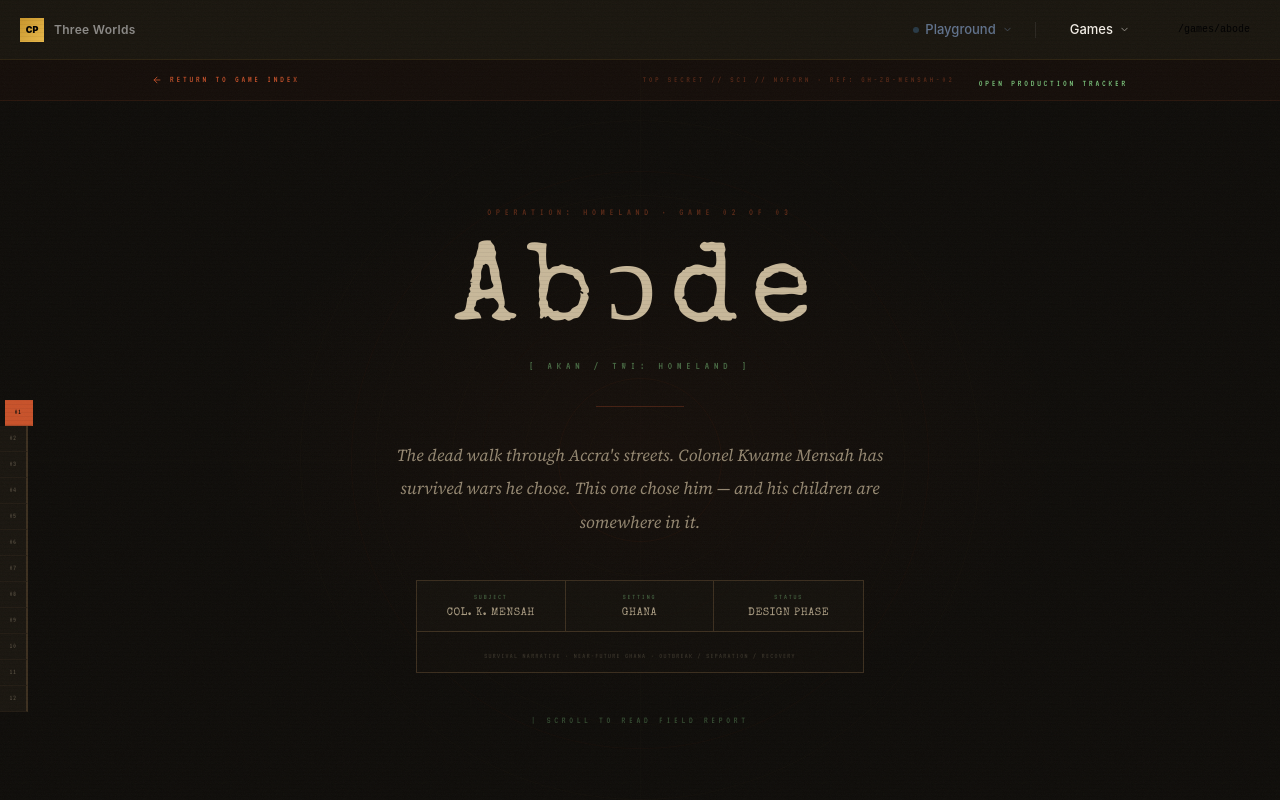
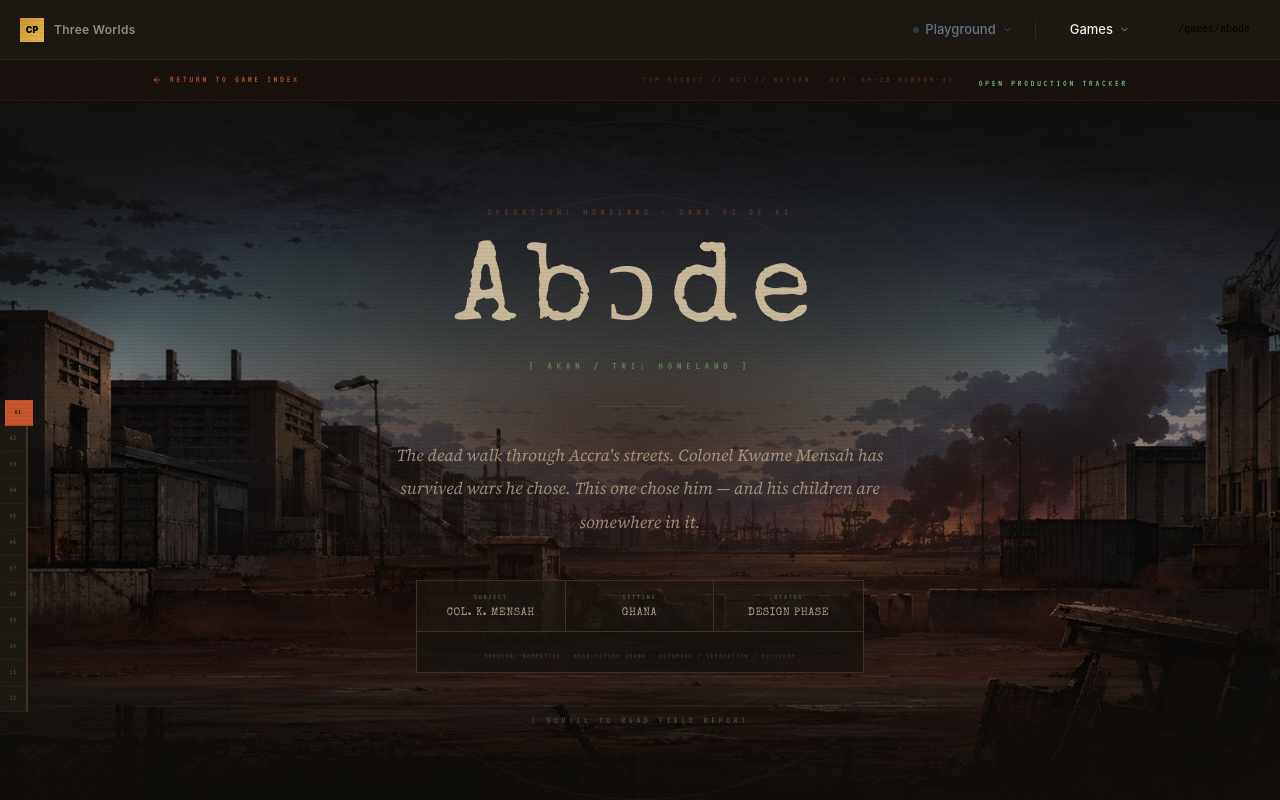
Before and after one commit to QuayeDNA/Dave-s-Component-Playground, a React (Vite) app: page /games/abode in a window 1280 px wide. Shown: the top 800 px of the page. Built offline with nearby package versions, Linux system fonts and the light colour scheme.

Commit message:
feat(abode): hero section with generated background image
- Add HeroBg.png as full-bleed hero background
- Layer dark scrims for text readability and smooth blend into page
- Retune radar rings for the image backdrop

```diff
--- a/src/components/games/AbodePage.tsx
+++ b/src/components/games/AbodePage.tsx
@@ -17,6 +17,7 @@ import type { ResearchCat } from '@/data/abode/types';
 import { FieldNote, IntelCard, ManualEntry, MissionBrief } from './abode/ui';
 import { OpMap } from './abode/OpMap';
 import { EvidenceLocker } from './abode/EvidenceLocker';
+import heroImg from '@/assets/images/abode/HeroBg.png';
 
 // ── SECTION REGISTRY ──────────────────────────────────────────
 
@@ -574,24 +575,36 @@ const AbodePage: React.FC = () => {
       {/* ── HERO ── */}
       <div ref={heroRef} className="relative flex flex-col overflow-hidden" style={{ minHeight: '100vh' }}>
 
-        {/* Warm ambient glow — centered */}
-        <div className="absolute inset-0 pointer-events-none"
-          style={{ background: `radial-gradient(ellipse 52% 52% at 50% 48%, ${WARN}0a, transparent 65%), ${BG}` }} />
+        {/* ── HERO BACKGROUND — image + readability overlays ── */}
+        <div className="absolute inset-0 overflow-hidden">
+          <img src={heroImg} alt="Accra under collapse — Abode" className="w-full h-full object-cover object-center"
+            style={{ filter: 'saturate(0.85) contrast(1.05) brightness(0.82)' }} />
+
+          {/* Top scrim — darkens strip area for the classification bar */}
+          <div className="absolute inset-x-0 top-0" style={{ height: '38%', background: 'linear-gradient(to bottom, #0f0d0a 0%, #0f0d0a55 55%, transparent 100%)' }} />
+
+          {/* Center scrim — ensures headline legibility over bright sky */}
+          <div className="absolute inset-0" style={{ background: 'radial-gradient(ellipse 62% 52% at 50% 48%, rgba(15,13,10,0.78) 0%, rgba(15,13,10,0.42) 45%, rgba(15,13,10,0.15) 70%, rgba(15,13,10,0.55) 100%)' }} />
+
+          {/* Bottom scrim — blends hero into content background */}
+          <div className="absolute inset-x-0 bottom-0" style={{ height: '42%', background: 'linear-gradient(to top, #0f0d0a 0%, #0f0d0a66 48%, transparent 100%)' }} />
+
+          {/* Warm ambient tint */}
+          <div className="absolute inset-0 pointer-events-none" style={{ background: `radial-gradient(ellipse 52% 52% at 50% 48%, ${WARN}12, transparent 65%)` }} />
 
           {/* Radar / sonar rings — pulsing outward from center */}
           <div className="absolute inset-0 flex items-center justify-center pointer-events-none overflow-hidden">
             {[300, 220, 148, 82].map((r, i) => (
               <motion.div key={`pulse-${i}`} className="absolute rounded-full"
                 style={{ width: r * 2, height: r * 2, border: `1px solid ${WARN}`, opacity: 0 }}
-              animate={{ opacity: [0, 0.055, 0], scale: [0.88, 1, 1.10] }}
+                animate={{ opacity: [0, 0.06, 0], scale: [0.88, 1, 1.10] }}
                 transition={{ duration: 5.5, delay: i * 1.4, repeat: Infinity, ease: 'easeOut' }} />
             ))}
             {[340, 265, 188, 116, 52].map((r, i) => (
               <div key={`ring-${i}`} className="absolute rounded-full"
-              style={{ width: r * 2, height: r * 2, border: `1px solid ${BORD}`, opacity: 0.1 }} />
+                style={{ width: r * 2, height: r * 2, border: `1px solid ${PALE}`, opacity: 0.06 }} />
             ))}
-          <div className="absolute inset-x-0" style={{ top: '50%', height: 1, background: BORD, opacity: 0.07 }} />
-          <div className="absolute inset-y-0" style={{ left: '50%', width: 1, background: BORD, opacity: 0.07 }} />
+          </div>
         </div>
 
         {/* ── TOP CLASSIFICATION STRIP ── */}
```
Also changed, not shown: src/assets/images/abode/HeroBg.png (added). Lines whose indentation alone changed are shown as unchanged.
